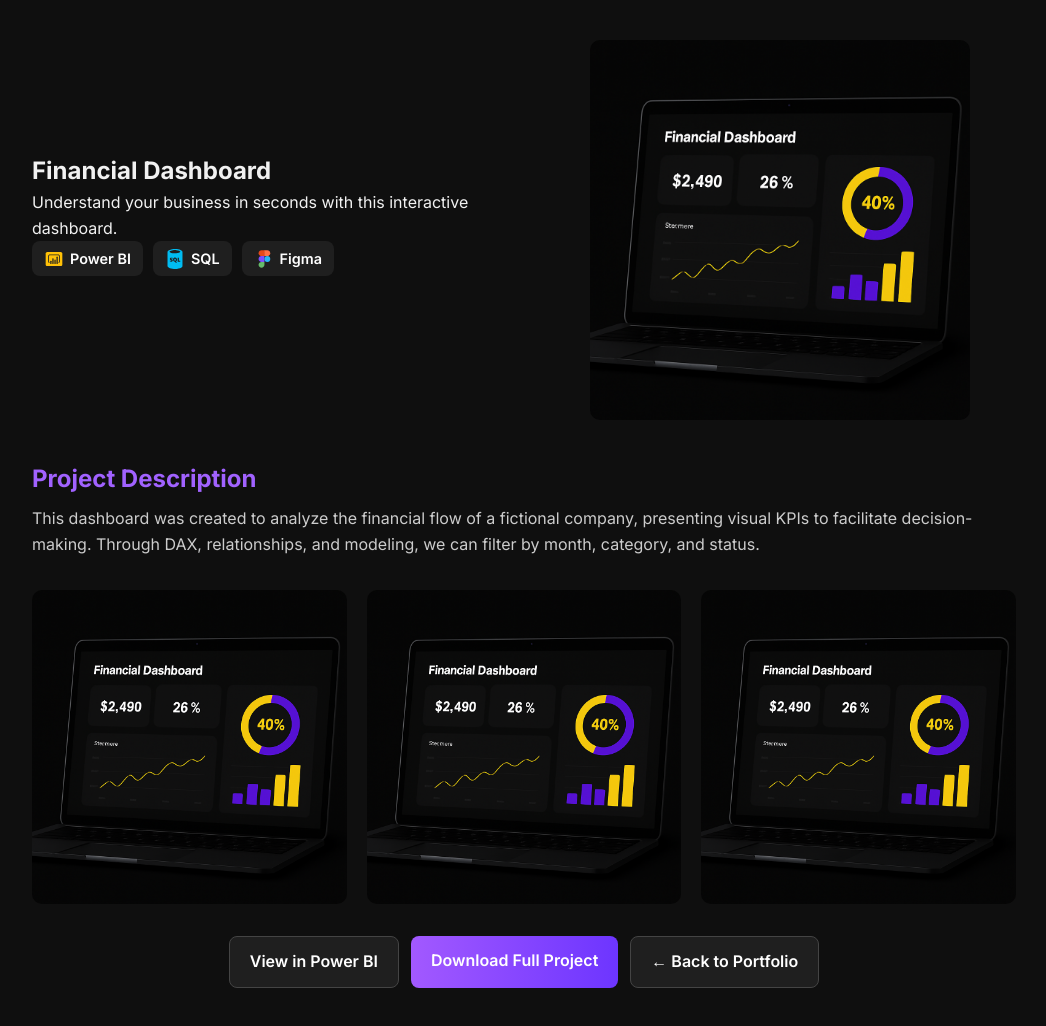
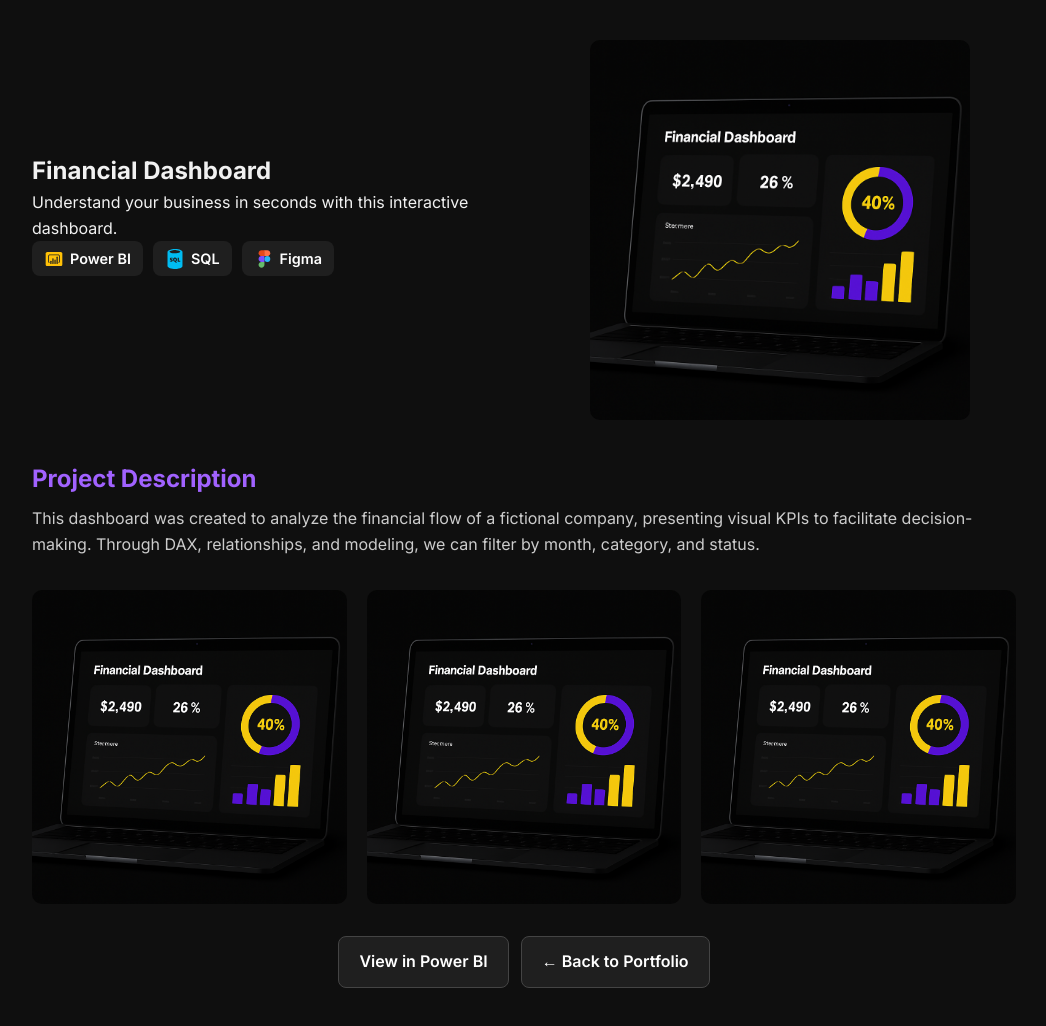
Before and after one commit to kennysm/Portfolio, a plain HTML site: page Projects/Projeto1.html in a window 1280 px wide. Shown: the whole page, without its empty margins (116-1162 px from the left). Drawn offline with Linux system fonts and the light colour scheme.

Commit message:
remove button projeto1

```diff
--- a/Projects/Projeto1.html
+++ b/Projects/Projeto1.html
@@ -48,8 +48,7 @@
     </section>
 
     <div class="cta-buttons">
-      <a href="https://app.powerbi.com/view?r=LINK_DO_SEU_DASH" target="_blank" class="btn secondary">View in Power BI</a>
-      <a href="https://drive.google.com/" target="_blank" class="btn primary">Download Full Project</a>
+      <a href="https://app.powerbi.com/groups/me/reports/068fc19b-8cac-4bc4-ad6c-90f586336200?ctid=17b53301-7144-4145-a67b-0e0e4e6d4569&pbi_source=linkShare" target="_blank" class="btn secondary">View in Power BI</a>
       <a href="../index.html" class="btn outline">← Back to Portfolio</a>
     </div>
 
```
